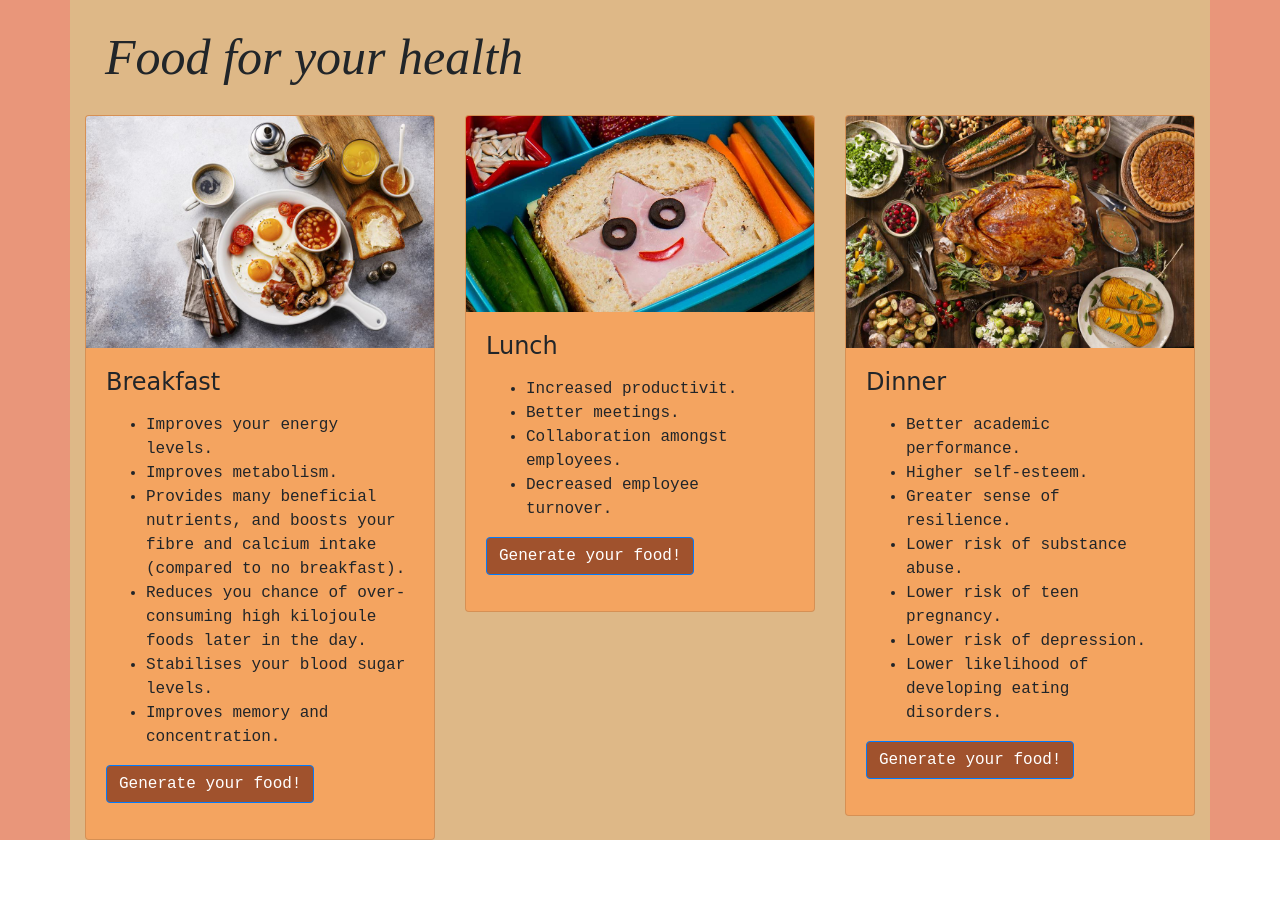
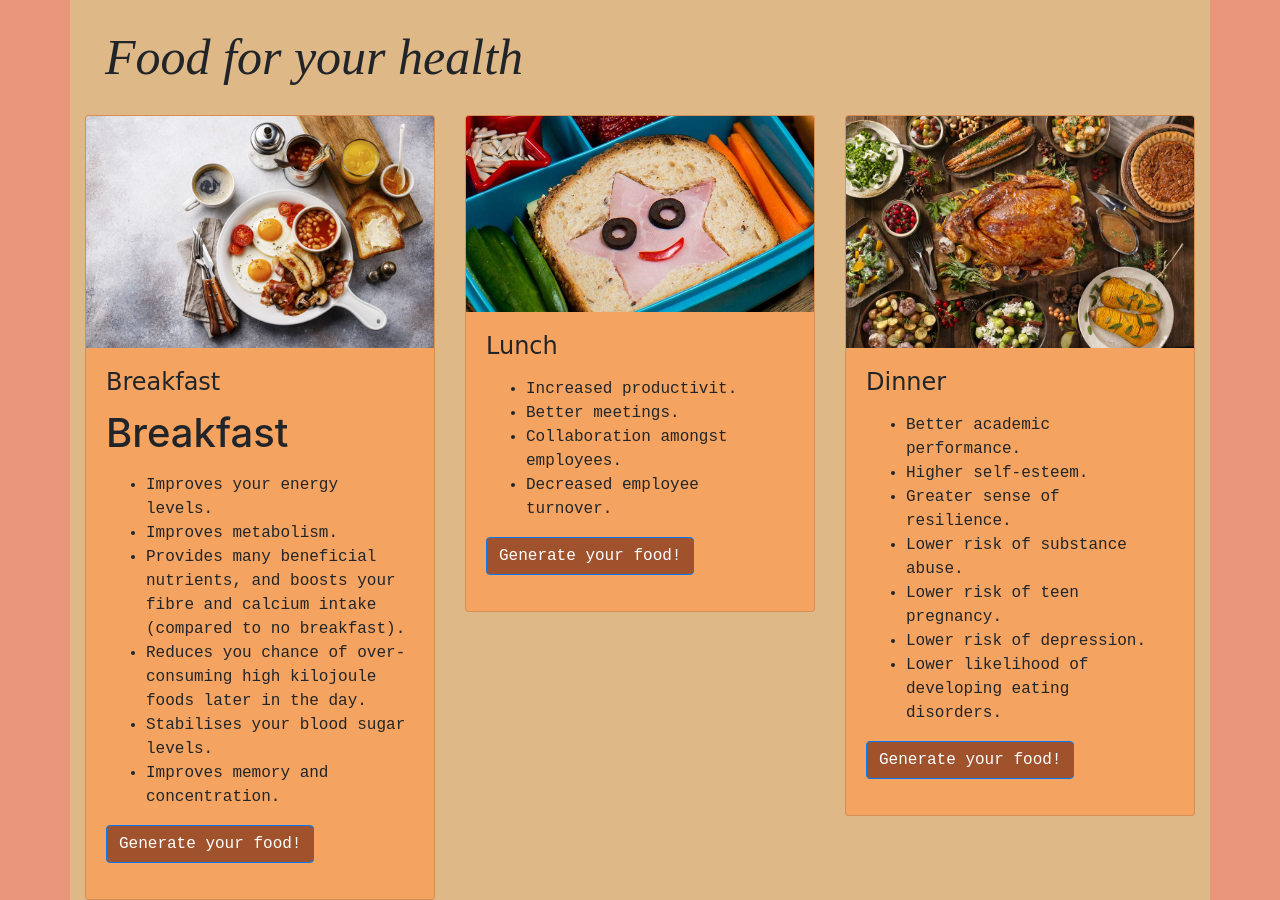
Before and after one commit to it62070188/projectPsit, a plain HTML site: page Project psit/new.html in a window 1280 px wide. Before the commit the page ends 840 px from the top, so only its background shows below. Drawn offline with Linux system fonts and the light colour scheme.

Commit message:
update
update file new.html
"put text breakfsatt"

```diff
--- a/Project psit/new.html
+++ b/Project psit/new.html
@@ -30,6 +30,7 @@
                     <img class="card-img-top" src="breakfast.jpg">
                     <div class="card-body">
                         <h4 class="card-title" style="font-family: cursive;;">Breakfast</h4>
+                        <h1>Breakfast</h1>
                         <p class="card-text"><ul style="font-family: monospace;">
                             <li>Improves your energy levels.</li>
                             <li>Improves metabolism.</li>
```
